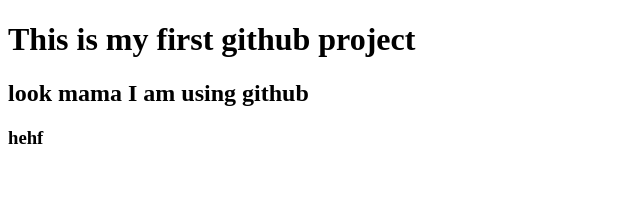
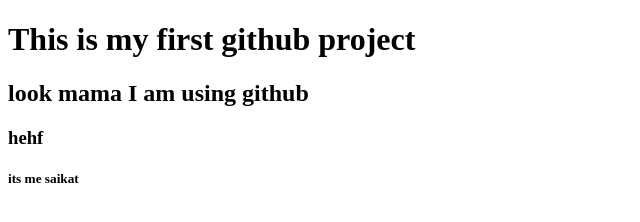
Before and after one commit to sghosh685/my-first-website, a plain HTML site: page index.html in a window 1280 px wide. Shown: the full height of the page, 0-640 px from the left. Drawn offline with Linux system fonts and the light colour scheme.

Commit message:
Update index.html

```diff
--- a/index.html
+++ b/index.html
@@ -9,5 +9,6 @@
     <h1>This is my first github project</h1>
     <h2>look mama I am using github</h2>
     <h3>hehf</h3>
+    <h5> its me saikat</h5>
 </body>
 </html>
```
